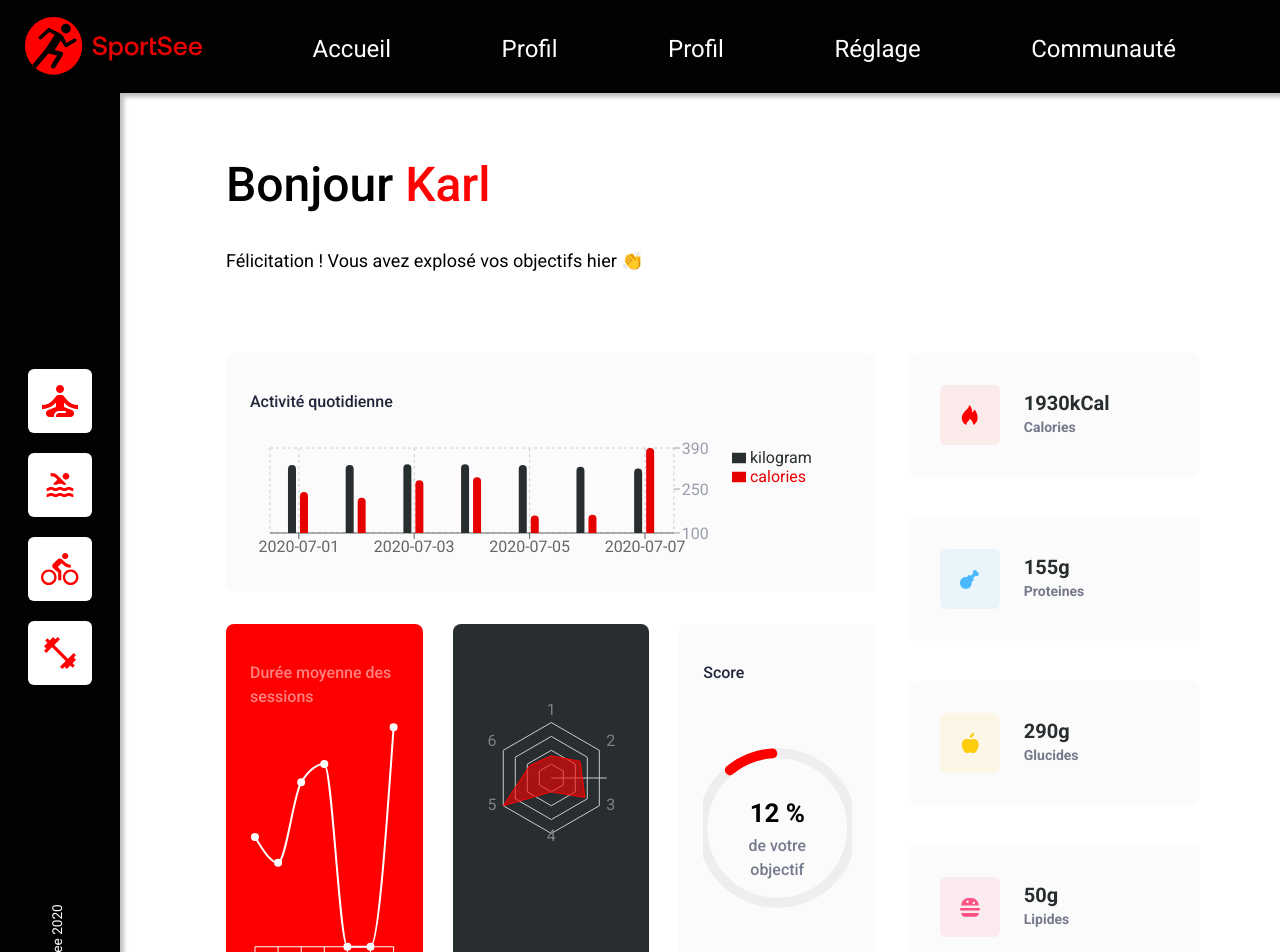
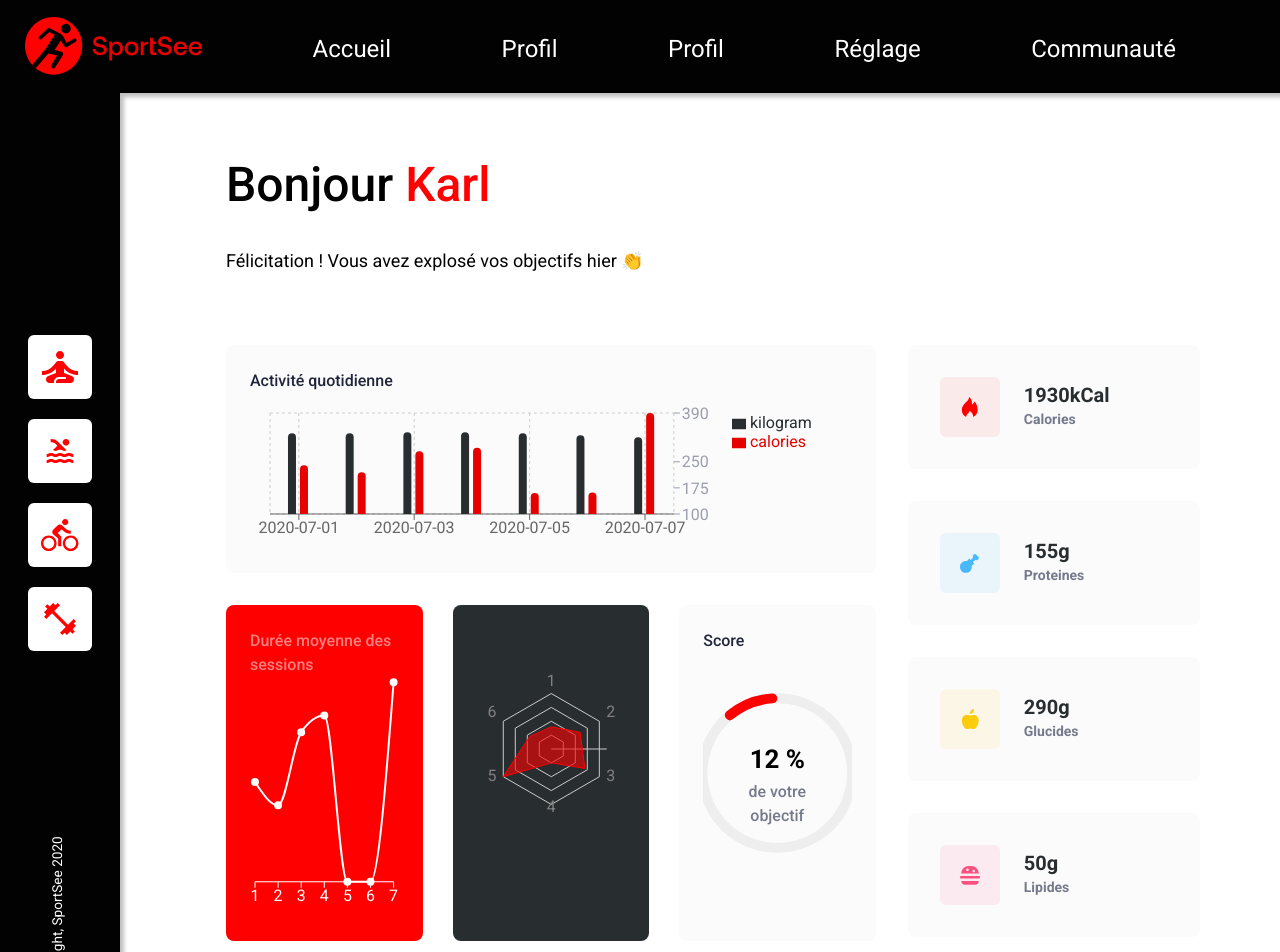
Before and after one commit to JeanBaptisteCalzia/SportSee-Front, a React (Vite) app: page /user/12 in a window 1280 px wide. Shown: the top 952 px of the page. Built offline with nearby package versions, Linux system fonts and the light colour scheme.

Commit message:
CSS Adjustment

```diff
--- a/src/App.scss
+++ b/src/App.scss
@@ -60,7 +60,11 @@ main {
   display: flex;
   flex-grow: 1;
   flex-direction: column;
-  padding: 4.25rem 5rem 5rem 6.625rem;
+  padding: 2.5rem 2.5rem 2.5rem 2.5rem;
+
+  @media only screen and (min-width: 1024px) {
+    padding: 4.25rem 5rem 5rem 6.625rem;
+  }
 }
 
 h1 {
@@ -81,6 +85,7 @@ h2 {
   line-height: 24px;
   font-weight: 500;
   color: #20253a;
+  margin: 0 0;
 }
 
 p {
@@ -100,7 +105,11 @@ p {
 .main {
   display: flex;
   flex-direction: row;
-  margin-top: 5rem;
+  margin-top: 2.5rem;
+
+  @media only screen and (min-width: 1024px) {
+    margin-top: 4.5rem;
+  }
 
   &__content {
     width: calc(70% - 2rem);
--- a/src/components/Activity/index.jsx
+++ b/src/components/Activity/index.jsx
@@ -27,7 +27,7 @@ function Activity({ data }) {
   return (
     <section className="activity">
       <h2>Activité quotidienne</h2>
-      <ResponsiveContainer width="100%" height={140}>
+      <ResponsiveContainer width="100%" height={156}>
         <BarChart
           width={500}
           height={300}
--- a/src/components/AverageSessions/index.jsx
+++ b/src/components/AverageSessions/index.jsx
@@ -29,7 +29,7 @@ function AverageSessions({ data }) {
         sessions
       </h2>
 
-      <ResponsiveContainer width="100%" height={260}>
+      <ResponsiveContainer width="100%" height={240}>
         <LineChart
           width="100%"
           height="100%"
--- a/src/components/KeyData/keyData.scss
+++ b/src/components/KeyData/keyData.scss
@@ -5,13 +5,17 @@
     padding: 0 0;
   }
   .card {
-    margin-bottom: 2.5rem;
+    margin-bottom: 2rem;
     background-color: #fbfbfb;
     padding: 2rem 2rem;
     display: flex;
     flex-direction: row;
     align-items: center;
     border-radius: 8px 8px;
+
+    &:last-child {
+      margin-bottom: 0;
+    }
 
     &__img {
       width: 3.75rem;
--- a/src/components/Performance/index.jsx
+++ b/src/components/Performance/index.jsx
@@ -12,7 +12,7 @@ import {
 function Performance({ data }) {
   return (
     <section className="performance">
-      <ResponsiveContainer width="100%" height={260}>
+      <ResponsiveContainer width="100%" height={240}>
         <RadarChart cx="50%" cy="50%" data={data[0].data}>
           <PolarGrid radialLines={false} />
           <PolarAngleAxis dataKey="kind" />
--- a/src/components/Score/index.jsx
+++ b/src/components/Score/index.jsx
@@ -11,7 +11,7 @@ function Score({ todayScore, data }) {
   return (
     <section className="score">
       <h2>Score</h2>
-      <ResponsiveContainer width="100%" height={260}>
+      <ResponsiveContainer width="100%" height={240}>
         <RadialBarChart
           width={150}
           height={150}
```
